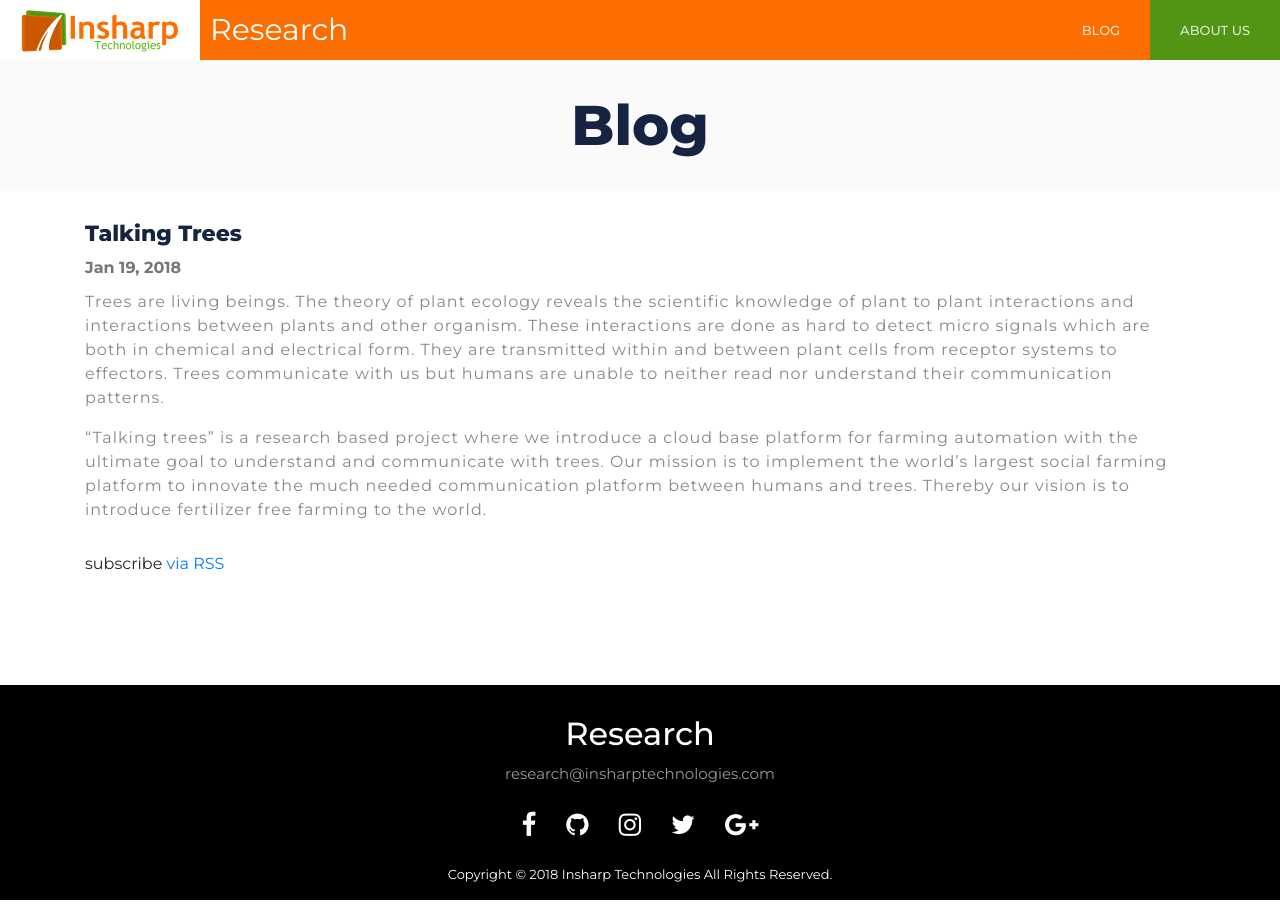
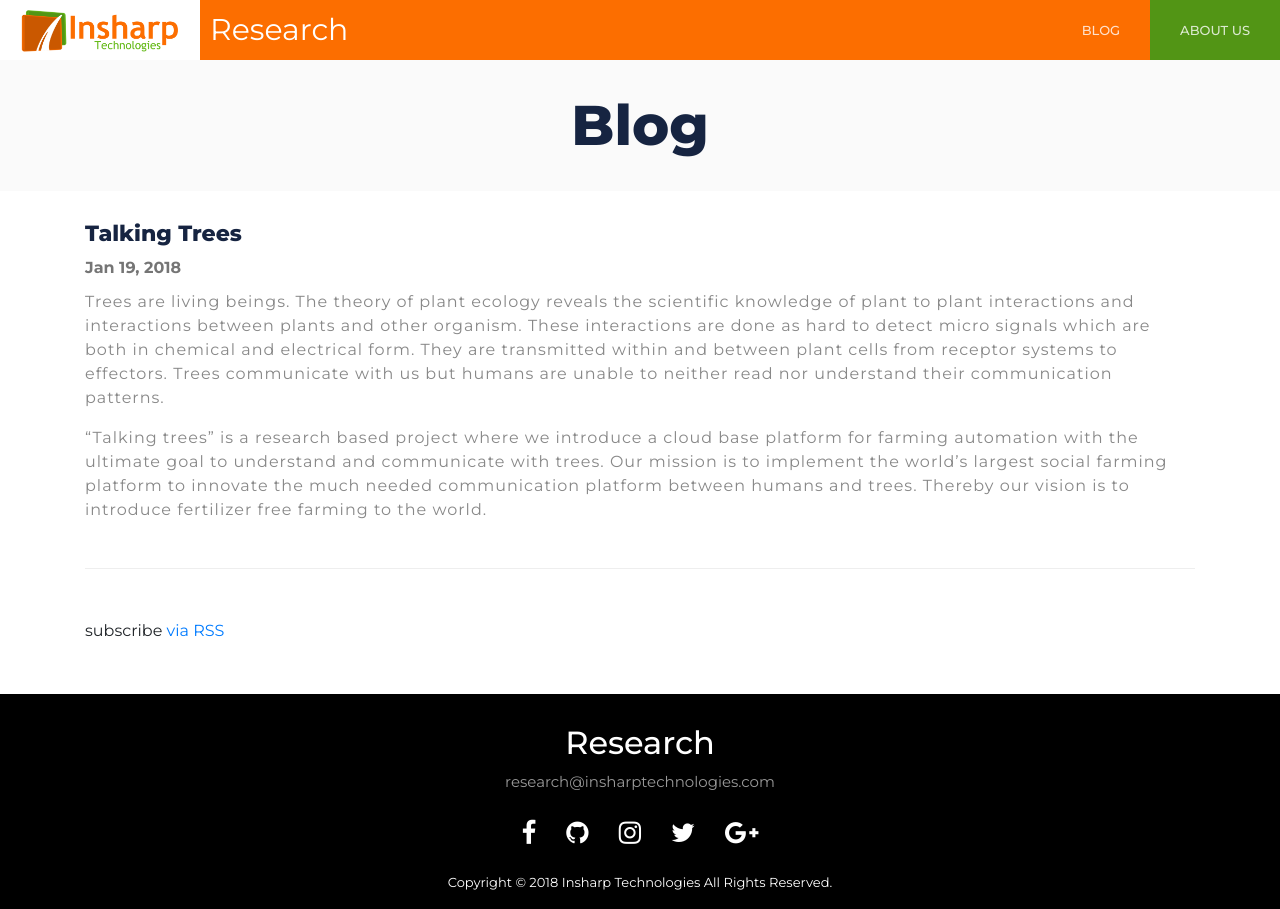
Before and after one commit to insharp/insharp.github.io, a Jekyll site: the page built from index.md, in a window 1280 px wide. Built offline with Jekyll 4.4.1, drawn with Linux system fonts in a browser that asks for light colours.

Commit message:
Add seperator to the post list

```diff
--- a/assets/main.scss
+++ b/assets/main.scss
@@ -155,7 +155,10 @@ padding-top: 60px;
     }
 }
 .post-content{
-  margin-bottom: 30px;
+  margin-bottom: 50px;
+padding-bottom: 30px;
+border-bottom: solid 1px #eee;
+
   .meadia-header{
     font-weight: 800;
     font-size: 22px;
```
